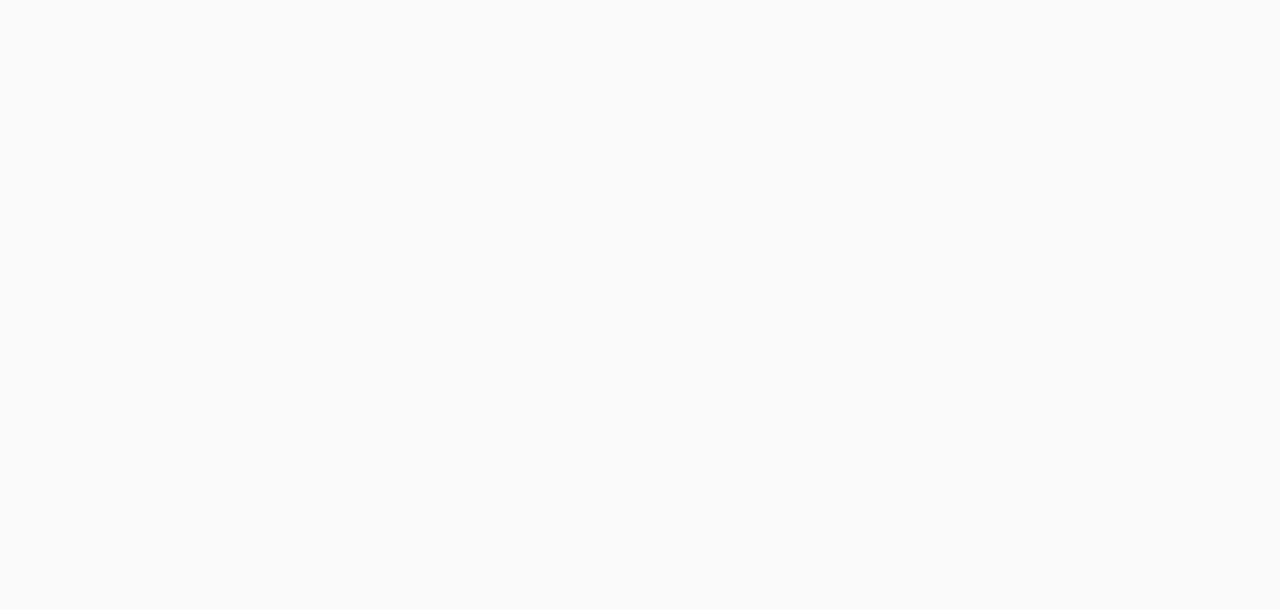
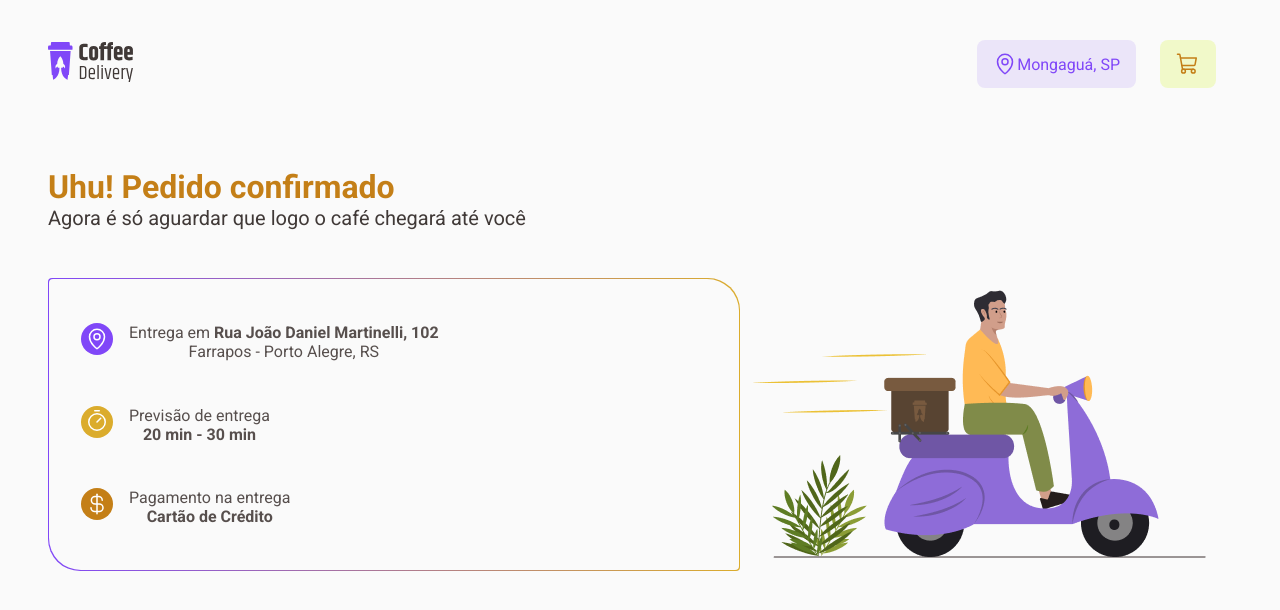
Before and after one commit to anderrf/coffee-delivery, a React (Vite) app: page /final in a window 1280 px wide. Before the commit this address had no page. Shown: the top 610 px of the page. Built offline with nearby package versions, Linux system fonts and the light colour scheme.

Commit message:
feat: final page

```diff
--- a/src/Router.tsx
+++ b/src/Router.tsx
@@ -2,6 +2,7 @@ import { Route, Routes } from 'react-router-dom'
 import { DefaultLayout } from './layouts/DefaultLayout'
 import { Home } from './pages/Home'
 import { Order } from './pages/Order'
+import { Final } from './pages/Final'
 
 export function Router() {
   return (
@@ -9,6 +10,7 @@ export function Router() {
       <Route path="/" element={<DefaultLayout />}>
         <Route path="/" element={<Home />} />
         <Route path="/order" element={<Order />} />
+        <Route path="/final" element={<Final />} />
       </Route>
     </Routes>
   )
--- /dev/null
+++ b/src/pages/Final/index.tsx
@@ -0,0 +1,55 @@
+import {
+  FinalContainer,
+  FinalInfoImageDisplay,
+  OrderFinalInfo,
+  OrderFinalInfoIcon,
+  OrderInfoArea,
+} from './styles'
+import deliveryMan from './../../assets/images/delivery-man.png'
+import { CurrencyDollar, MapPin, Timer } from 'phosphor-react'
+
+export function Final() {
+  return (
+    <FinalContainer>
+      <h3>Uhu! Pedido confirmado</h3>
+      <p>Agora é só aguardar que logo o café chegará até você</p>
+      <FinalInfoImageDisplay>
+        <OrderInfoArea>
+          <div>
+            <OrderFinalInfo>
+              <OrderFinalInfoIcon infocolor="purple">
+                <MapPin size={24} />
+              </OrderFinalInfoIcon>
+              <p>
+                Entrega em <strong>Rua João Daniel Martinelli, 102</strong>
+                <br />
+                Farrapos - Porto Alegre, RS
+              </p>
+            </OrderFinalInfo>
+            <OrderFinalInfo>
+              <OrderFinalInfoIcon infocolor="yellow">
+                <Timer size={24} />
+              </OrderFinalInfoIcon>
+              <p>
+                Previsão de entrega
+                <br />
+                <strong>20 min - 30 min</strong>
+              </p>
+            </OrderFinalInfo>
+            <OrderFinalInfo>
+              <OrderFinalInfoIcon infocolor="yellow-dark">
+                <CurrencyDollar size={24} />
+              </OrderFinalInfoIcon>
+              <p>
+                Pagamento na entrega
+                <br />
+                <strong>Cartão de Crédito</strong>
+              </p>
+            </OrderFinalInfo>
+          </div>
+        </OrderInfoArea>
+        <img src={deliveryMan} />
+      </FinalInfoImageDisplay>
+    </FinalContainer>
+  )
+}
--- /dev/null
+++ b/src/pages/Final/styles.ts
@@ -0,0 +1,81 @@
+import { styled } from 'styled-components'
+
+export const FinalContainer = styled.div`
+  display: flex;
+  flex-direction: column;
+
+  margin: 5rem 0;
+
+  h3 {
+    color: ${(props) => props.theme['yellow-dark']};
+    font-size: 2rem;
+  }
+
+  > p {
+    color: ${(props) => props.theme['base-subtitle']};
+    font-size: 1.25rem;
+  }
+`
+
+export const FinalInfoImageDisplay = styled.div`
+  display: flex;
+  flex-direction: row;
+  align-items: center;
+  margin: 3rem 0;
+`
+
+export const OrderInfoArea = styled.div`
+  width: 100%;
+  height: 100%;
+  background: linear-gradient(
+    to left,
+    ${(props) => props.theme.yellow} 0%,
+    ${(props) => props.theme.purple} 100%
+  );
+  border-radius: 4px 32px;
+  position: relative;
+  text-align: center;
+  padding: 1px;
+  box-sizing: border-box;
+  overflow: hidden;
+
+  > div {
+    display: flex;
+    flex-direction: column;
+    align-items: start;
+    justify-content: space-evenly;
+    background: ${(props) => props.theme.background};
+    height: 100%;
+    border-radius: 4px 32px;
+    padding: 0 2rem;
+  }
+`
+
+interface OrderFinalInfoIcon {
+  infocolor: 'purple' | 'yellow' | 'yellow-dark'
+}
+
+export const OrderFinalInfo = styled.div`
+  display: flex;
+  flex-direction: row;
+  width: 100%;
+
+  p {
+    color: ${(props) => props.theme['base-text']};
+    font-size: 1rem;
+    margin-left: 1rem;
+  }
+`
+
+export const OrderFinalInfoIcon = styled.span<OrderFinalInfoIcon>`
+  border-radius: 50%;
+  border: none;
+  color: ${(props) => props.theme.white};
+  background: ${(props) => props.theme[props.infocolor]};
+  width: 2rem;
+  height: 2rem;
+  display: flex;
+  flex-direction: row;
+  align-items: center;
+  justify-content: center;
+`
```
Also changed, not shown: src/assets/images/delivery-man.png (added).
